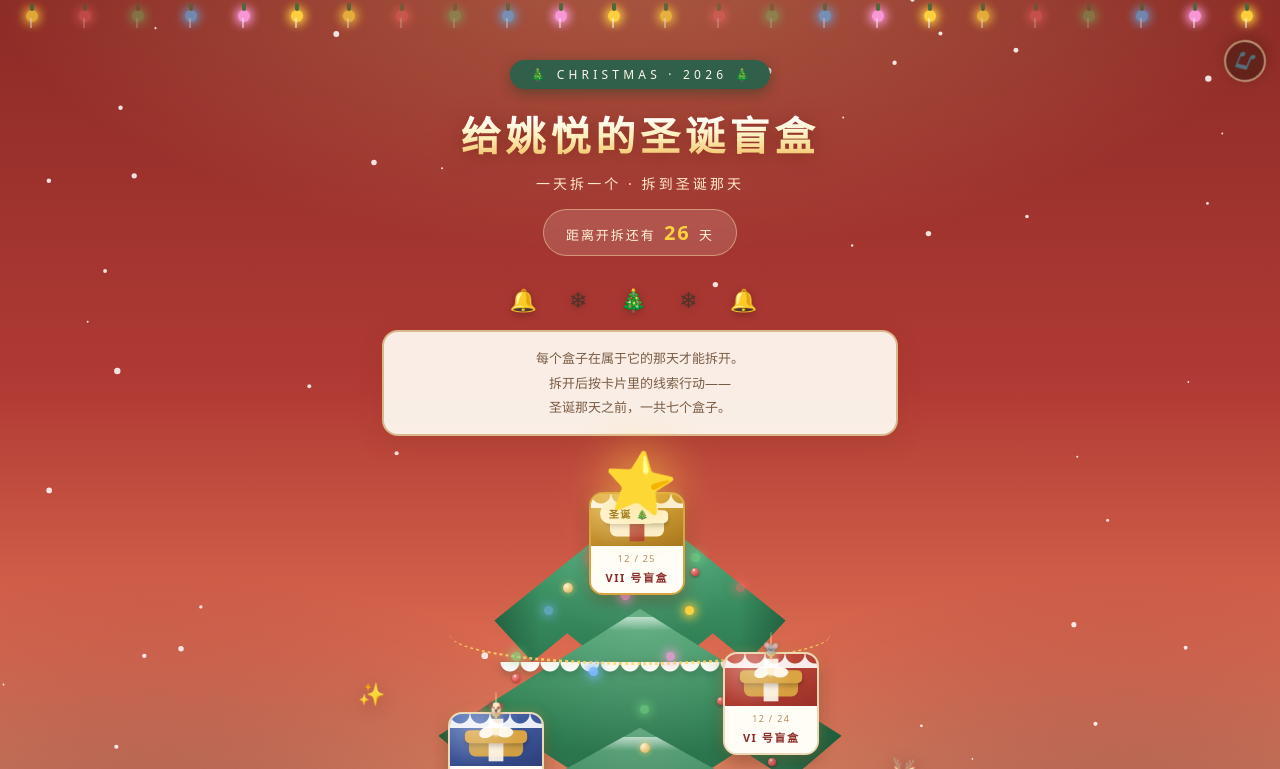
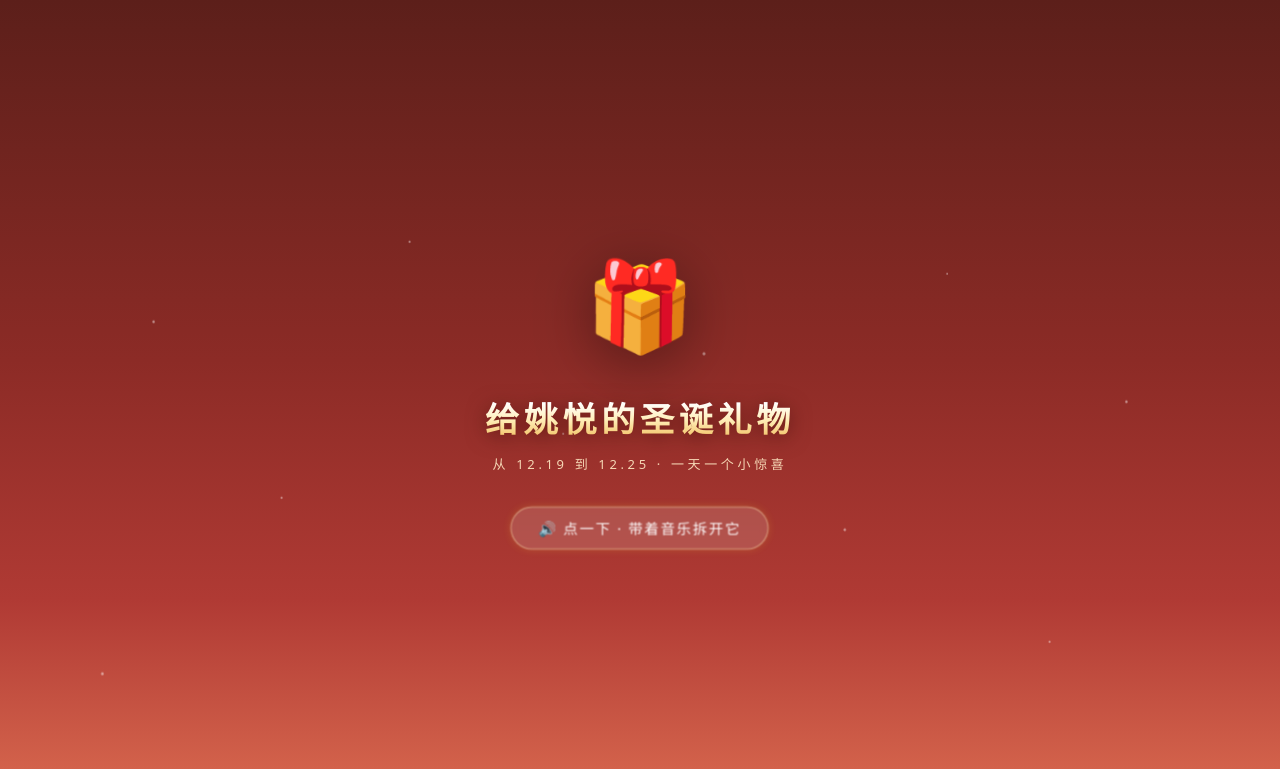
Before and after one commit to kanoshuuya-code/MerryChristmas-YY, a plain HTML site: page index.html in a window 1280 px wide. Shown: the top 769 px of the page. Drawn offline with Linux system fonts and the light colour scheme.

Commit message:
Add files via upload

```diff
--- a/index.html
+++ b/index.html
@@ -37,6 +37,33 @@ body::before{content:"";position:fixed;inset:0;pointer-events:none;z-index:0;
 .b5{color:#ff9de2;background:#ff9de2;animation-delay:1.2s}
 .b6{color:#ffd23e;background:#ffd23e;animation-delay:1.5s}
 @keyframes blink{0%,100%{opacity:1}50%{opacity:.35}}
+
+/* ═══ 进门封面 ═══ */
+#entryCover{position:fixed;inset:0;z-index:300;display:flex;flex-direction:column;
+  align-items:center;justify-content:center;cursor:pointer;text-align:center;
+  background:linear-gradient(180deg,#5c1f1a 0%,#8c2b26 45%,#b03a34 75%,#d9694f 100%);
+  transition:opacity .9s ease,visibility .9s}
+#entryCover.bye{opacity:0;visibility:hidden;pointer-events:none}
+.ec-snow{position:absolute;inset:0;pointer-events:none;opacity:.6;
+  background-image:radial-gradient(2px 2px at 12% 18%,#fff,transparent),radial-gradient(1.6px 1.6px at 32% 8%,#fff,transparent),
+    radial-gradient(2.2px 2.2px at 55% 22%,#fff,transparent),radial-gradient(1.4px 1.4px at 74% 12%,#fff,transparent),
+    radial-gradient(2px 2px at 88% 28%,#fff,transparent),radial-gradient(1.6px 1.6px at 22% 40%,#fff,transparent),
+    radial-gradient(2px 2px at 66% 44%,#fff,transparent),radial-gradient(1.5px 1.5px at 44% 32%,#fff,transparent),
+    radial-gradient(2.2px 2.2px at 8% 62%,#fff,transparent),radial-gradient(1.6px 1.6px at 82% 58%,#fff,transparent);
+  animation:ecSnow 9s linear infinite}
+@keyframes ecSnow{to{background-position:0 320px}}
+.ec-box{font-size:88px;animation:ecGift 2.2s ease-in-out infinite;
+  filter:drop-shadow(0 10px 30px rgba(0,0,0,.4))}
+@keyframes ecGift{0%,100%{transform:translateY(0) rotate(-3deg)}50%{transform:translateY(-14px) rotate(3deg)}}
+.ec-title{margin-top:22px;font-size:clamp(24px,6.5vw,34px);font-weight:700;letter-spacing:.14em;
+  background:linear-gradient(180deg,#ffffff 20%,#ffeeb8 55%,#f2c46a 90%);
+  -webkit-background-clip:text;background-clip:text;color:transparent;
+  filter:drop-shadow(0 3px 10px rgba(60,10,5,.6))}
+.ec-sub{margin-top:12px;font-size:13px;color:#ffe9c4;letter-spacing:.28em;opacity:.9}
+.ec-hint{margin-top:34px;font-size:14px;color:#fff;background:rgba(255,253,246,.14);
+  border:1.5px solid rgba(255,232,180,.5);padding:10px 26px;border-radius:99px;
+  letter-spacing:.12em;animation:ecPulse 1.8s ease-in-out infinite;backdrop-filter:blur(4px)}
+@keyframes ecPulse{50%{transform:scale(1.07);box-shadow:0 0 22px rgba(255,210,62,.45)}}
 
 /* ═══ 音乐开关按钮 ═══ */
 #bgmBtn{position:fixed;top:40px;right:14px;z-index:60;width:42px;height:42px;border-radius:50%;
@@ -527,7 +554,16 @@ footer .admin-trigger{cursor:default;user-select:none;opacity:.55}
 <div id="fxLayer"></div>
 <div class="lights" id="lights"></div>
 
-<!-- 背景音乐：歌.mov（浏览器要求第一次点击后才能出声，会自动等第一次点击） -->
+<!-- 进门封面：点一下 → 音乐起 + 进入网站（浏览器规定：必须有一次点击才允许出声） -->
+<div id="entryCover">
+  <div class="ec-snow"></div>
+  <div class="ec-box">🎁</div>
+  <div class="ec-title">给姚悦的圣诞礼物</div>
+  <div class="ec-sub">从 12.19 到 12.25 · 一天一个小惊喜</div>
+  <div class="ec-hint">🔊 点一下 · 带着音乐拆开它</div>
+</div>
+
+<!-- 背景音乐：歌.mov -->
 <video id="bgm" src="bgm.mov" loop playsinline preload="auto" style="display:none"></video>
 <button id="bgmBtn" title="音乐开关">🎵</button>
 
@@ -1486,9 +1522,10 @@ document.getElementById("abExport").addEventListener("click",async function(){
   toastMsg("已生成 index.html，上传到 GitHub 即可");
 });
 
-/* ═══ 背景音乐（歌.mov）：自动等第一次点击后播放 ═══ */
+/* ═══ 背景音乐（歌.mov）：点进门封面的那一下开始播放 ═══ */
 (function(){
   var bgm=document.getElementById("bgm"),btn=document.getElementById("bgmBtn");
+  var cover=document.getElementById("entryCover");
   if(!bgm||!btn)return;
   var wantPlay=true; /* 她没主动关过就保持想播状态 */
   function refresh(){
@@ -1501,12 +1538,22 @@ document.getElementById("abExport").addEventListener("click",async function(){
     if(!wantPlay)return;
     bgm.play().then(function(){refresh();}).catch(function(){refresh();});
   }
-  /* 浏览器禁止进页就出声：先尝试，失败就等第一次点击/触摸/按键 */
-  tryPlay();
-  var kick=function(){ if(wantPlay&&bgm.paused) tryPlay(); };
-  ["pointerdown","touchstart","keydown"].forEach(function(ev){
-    document.addEventListener(ev,kick,{passive:true});
-  });
+  /* 进门封面：点一下 → 音乐起 + 封面散开（这一次点击就是浏览器要的那个手势） */
+  if(cover){
+    var opened=false;
+    cover.addEventListener("click",function(){
+      if(opened)return; opened=true;
+      tryPlay();
+      cover.classList.add("bye");
+      setTimeout(function(){cover.remove();},1000);
+    });
+  }else{
+    tryPlay();
+    var kick=function(){ if(wantPlay&&bgm.paused) tryPlay(); };
+    ["pointerdown","touchstart","keydown"].forEach(function(ev){
+      document.addEventListener(ev,kick,{passive:true});
+    });
+  }
   bgm.addEventListener("play",refresh);
   bgm.addEventListener("pause",refresh);
   btn.addEventListener("click",function(e){
```
